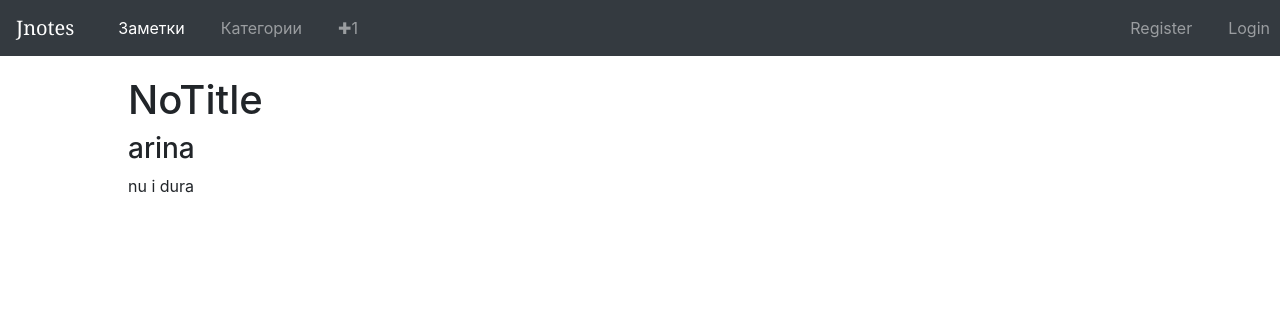
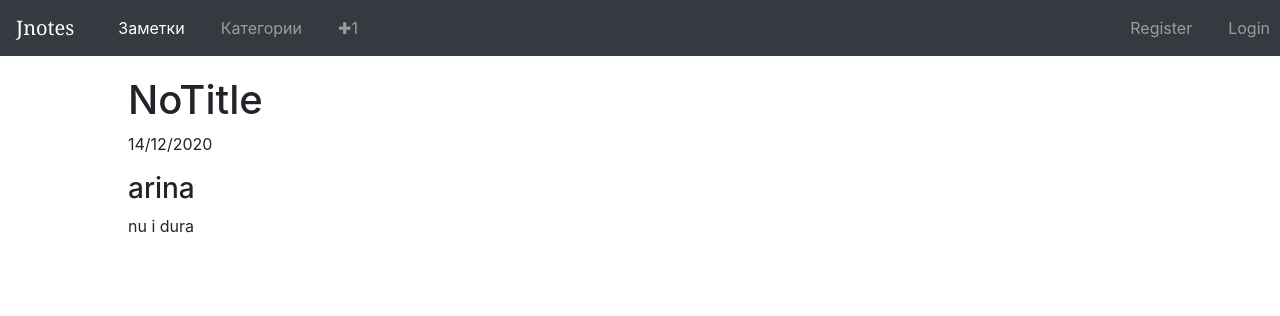
Before and after one commit to Svesh1-800/web-notes, a Django app: page /note/6 in a window 1280 px wide. Shown: the top 316 px of the page. Run offline with Django 3.2, Linux system fonts and the light colour scheme; data comes from the database, SQL or seed files in the repository; both versions use the stored data as it was after the commit; some libraries are stand-ins or nearby versions.

Commit message:
date and time
- made correct format of date in home.html and note-detail.html

```diff
--- a/jnotes/notes/templates/home.html
+++ b/jnotes/notes/templates/home.html
@@ -16,6 +16,7 @@
     <p class="card-title">{{ post.title_note }}</p>
     <p class="card-category"><a href="{% url 'one-category' post.category_note|slugify  %}">{{ post.category_note }}</a></p>
     <p class="card-text">{{ post.content_note }}</p>
+    <p class="card-date">{{ post.date_note|date:"d/m/Y" }}</p>
     <div class="card-options">
         <a href="{% url 'note-detail' post.pk %}">
             <i class="fas fa-envelope-open-text"></i>
--- a/jnotes/notes/templates/note-detail.html
+++ b/jnotes/notes/templates/note-detail.html
@@ -10,6 +10,7 @@
 
 <div class="text-block">
     <h1>{{ note.title_note }}</h1>
+    <p>{{ note.date_note|date:"d/m/Y" }}</p>
     <h3>{{ note.category_note }}</h3>
     <p>{{ note.content_note }}</p>
 </div>
```
Also changed, not shown: jnotes/db.sqlite3.
